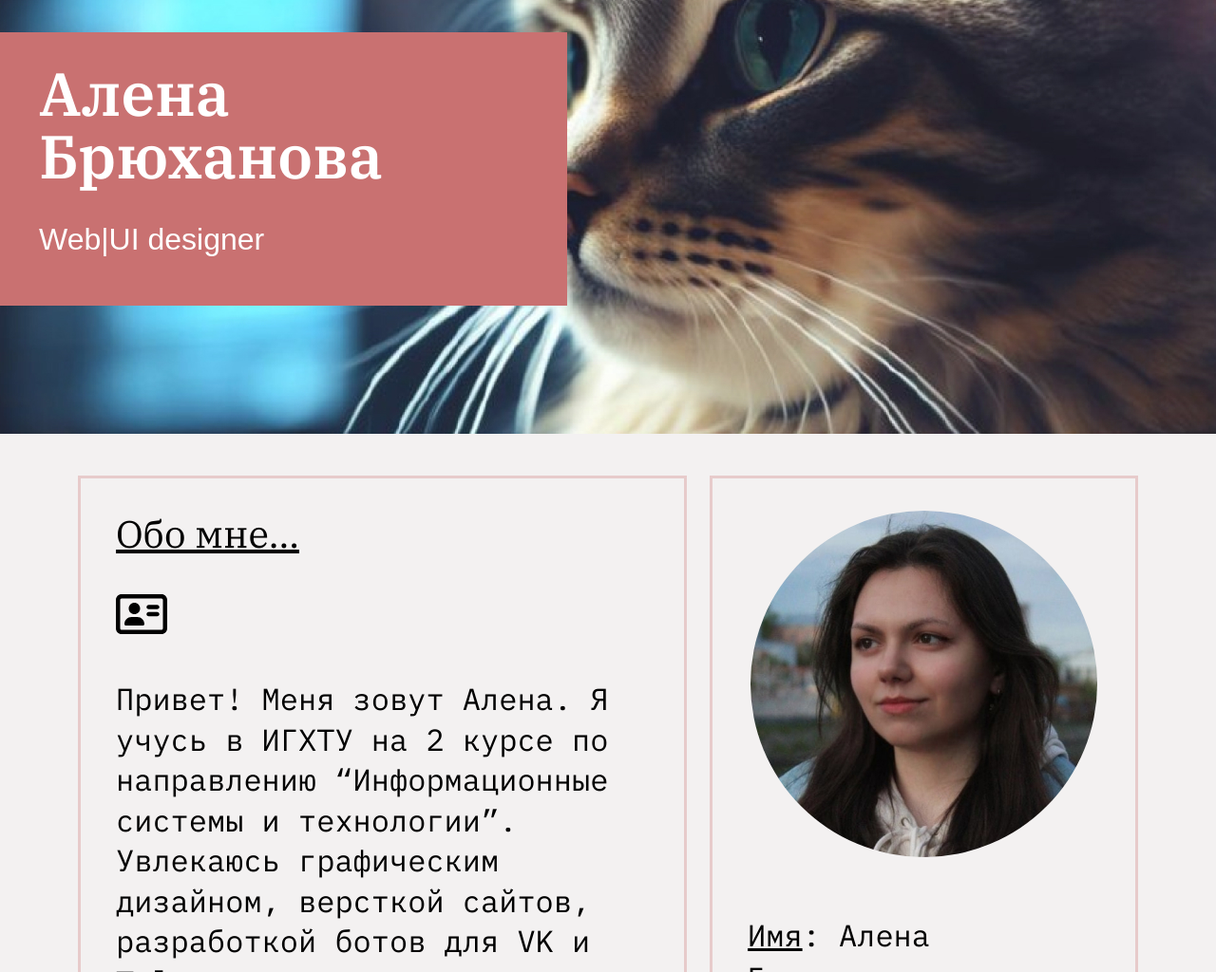
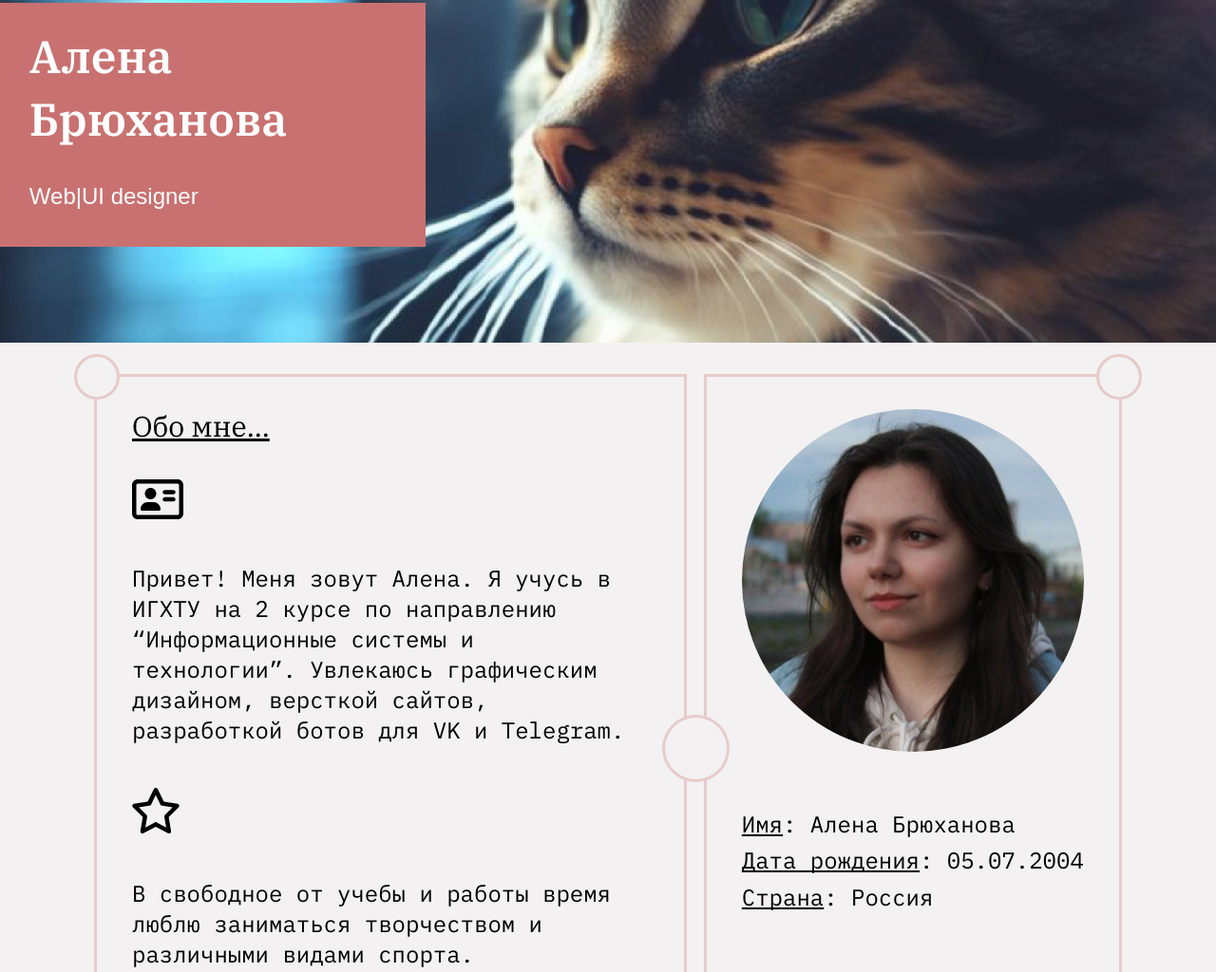
Before and after one commit to Alena648/cv, a plain HTML site: page index.html in a window 1280 px wide. Shown: the part 90-1114 px from the top of the page at 95% size. Drawn offline with nearby package versions, Linux system fonts and the light colour scheme; a web font is replaced by a local one.

Commit message:
fix sizes

```diff
--- a/css/style.css
+++ b/css/style.css
@@ -5,7 +5,17 @@
     --font5: "IBM Plex Sans Thai Looped", sans-serif;
 }
 
+@media (min-width: 1200px) {
+    .body .container {
+        max-width: 1100px;
+    }
+}
 @media (min-width: 1400px) {
+    .body .container {
+        max-width: 1100px;
+    }
+}
+@media (min-width: 1520px) {
     .body .container {
         max-width: 1460px;
     }
@@ -19,24 +29,32 @@ body.body {
     font-family: var(--second-family);
 }
 
-
+@media (max-width: 1519px) {
+    html {
+        font-size: 12px;
+    }
+}
 @media (max-width: 767px) {
     html {
-        font-size: 10px;
+        font-size: 12px;
     }
 }
 
 .header {
     background: url(../img/bg.jpg) center;
     padding: 124px 0 135px;
+    padding: 7.75rem 0 8.45rem;
     margin-bottom: 44px;
+    margin-bottom: 2.75rem;
 }
 .header__title {
     background: #c97171;
     color: #fff;
     width: 597px;
+    width: 37.31rem;
     max-width: 100%;
-    padding: 31px 41px 46px
+    padding: 31px 41px 46px;
+    padding: 1.95rem 2.57rem 2.88rem;
 }
 .header__name {
     font-weight: 600;
@@ -49,6 +67,7 @@ body.body {
     font-family: var(--font5);
     font-weight: 400;
     font-size: 32px;
+    font-size: 2rem;
 }
 
 .content-block {
@@ -97,6 +116,9 @@ body.body {
 .about {
     margin-bottom: 80px;
 }
+.about__content {
+    position: relative;
+}
 .about__ico {
     margin-top: 32px;
     margin-bottom: 47px;
@@ -106,9 +128,22 @@ body.body {
     font-family: var(--third-family);
     font-weight: 400;
     font-size: 32px;
+    font-size: 2rem;
     color: #000;
     text-decoration-skip-ink: none;
     line-height: 1.33;
+}
+
+@media (max-width: 991px) {
+    .about__text {
+        font-size: 3rem;
+    }
+}
+
+@media (max-width: 767px) {
+    .about__text {
+        font-size: 2rem;
+    }
 }
 
 .about__text-wrap .about__text {
@@ -123,10 +158,54 @@ body.body {
     max-width: 100%;
 }
 
+.about__circle {
+    border: 3px solid rgba(201, 113, 113, 0.3);
+    border-radius: 100%;
+    background: #f3f1f1;
+    position: absolute;
+}
+@media (max-width: 991px) {
+    .about__circle {
+        display: none;
+    }
+}
+.about__circle--1 {
+    width: 48px;
+    height: 48px;
+    top: -24px;
+    left: -24px;
+}
+.about__circle--2 {
+    width: 35px;
+    height: 35px;
+    bottom: -15px;
+    right: 88px;
+}
+.about__circle--3 {
+    width: 71px;
+    height: 71px;
+    top: 356px;
+    right: -48px;
+    z-index: 5;
+}
+.about__circle--4 {
+    width: 48px;
+    height: 48px;
+    top: -24px;
+    right: -24px;
+    z-index: 5;
+}
+
 .skills__block--disciplines {
     font-size: 36px;
     font-size: 2.25rem;
 }
+@media (max-width: 1519px) {
+    .skills__block--disciplines {
+        font-size: 2.05rem;
+    }
+}
+
 
 .skills__title-wrap {
     background: rgba(201, 113, 113, 0.9);
@@ -135,6 +214,7 @@ body.body {
 .skills__title {
     font-weight: 500;
     font-size: 64px;
+    font-size: 4rem;
     color: #fff;
     padding: 39px 0;
 }
@@ -154,6 +234,13 @@ body.body {
     justify-content: center;
     margin-left: -25px;
     margin-right: 16px;
+}
+
+@media (max-width: 991px) {
+    .skills__ico-wrap {
+        display: flex;
+        margin: 0 auto;
+    }
 }
 
 ul.skills__list {
@@ -238,6 +325,7 @@ ul.skills__list li {
     font-family: var(--third-family);
     font-weight: 400;
     font-size: 36px;
+    font-size: 2.25rem;
     text-align: center;
     color: rgba(243, 241, 241, 0.8);
     max-width: 1000px;
--- a/index.html
+++ b/index.html
@@ -34,6 +34,9 @@
                 для VK и Telegram.</p>
                 <img class="about__ico" src="./img/star_ico.svg" alt="star ico">
                 <p class="about__text">В свободное от учебы и работы время люблю заниматься творчеством и различными видами спорта.</p>
+                <div class="about__circle about__circle--1"></div>
+                <div class="about__circle about__circle--2"></div>
+                <div class="about__circle about__circle--3"></div>
             </div>
           </div>
           <div class="col col-12 col-lg-5">
@@ -44,6 +47,7 @@
                 <p class="about__text"><u>Дата рождения</u>:<br class="d-md-none"> 05.07.2004</p>
                 <p class="about__text"><u>Страна</u>:<br class="d-md-none"> Россия</p>
               </div>
+              <div class="about__circle about__circle--4"></div>
             </div>
           </div>
         </div>
```
